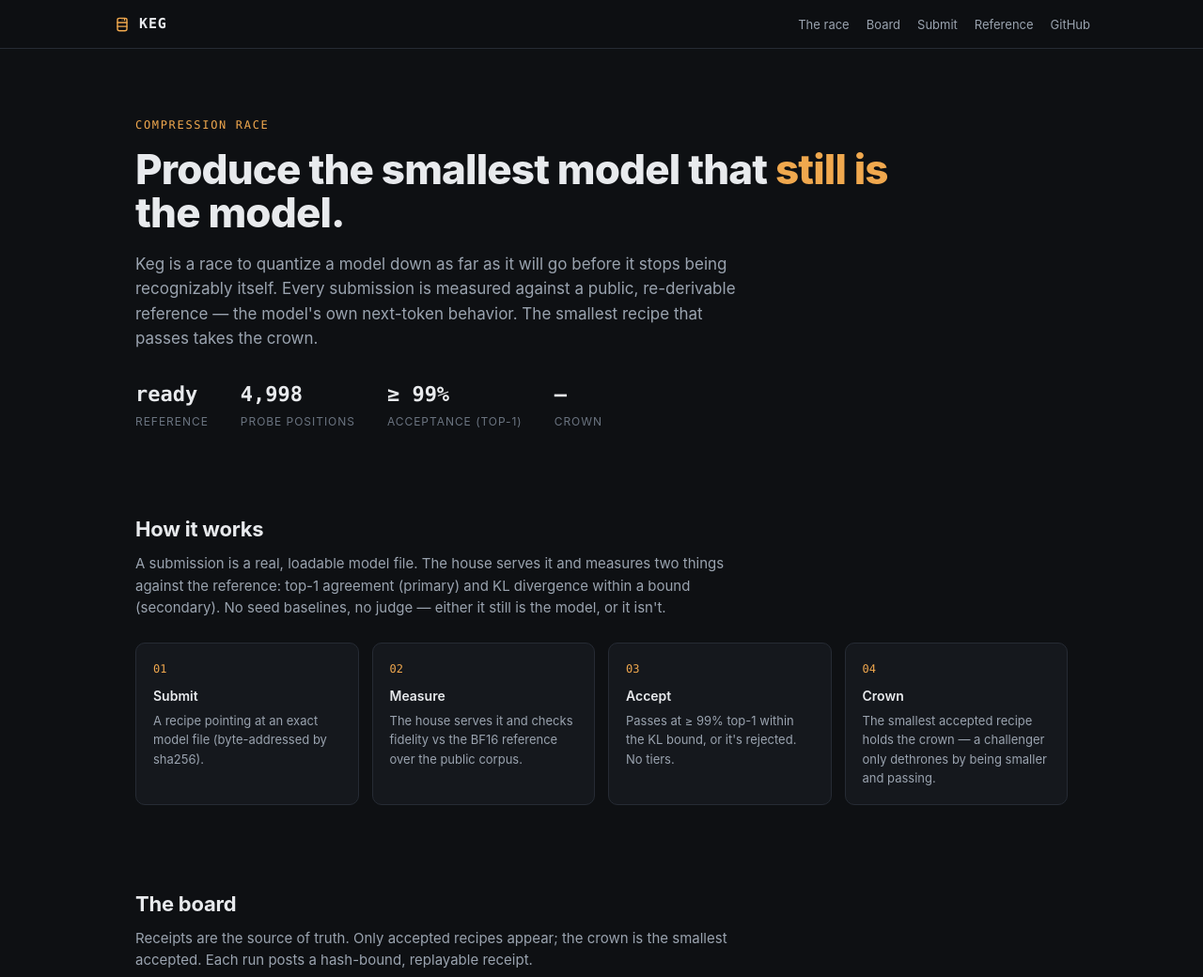
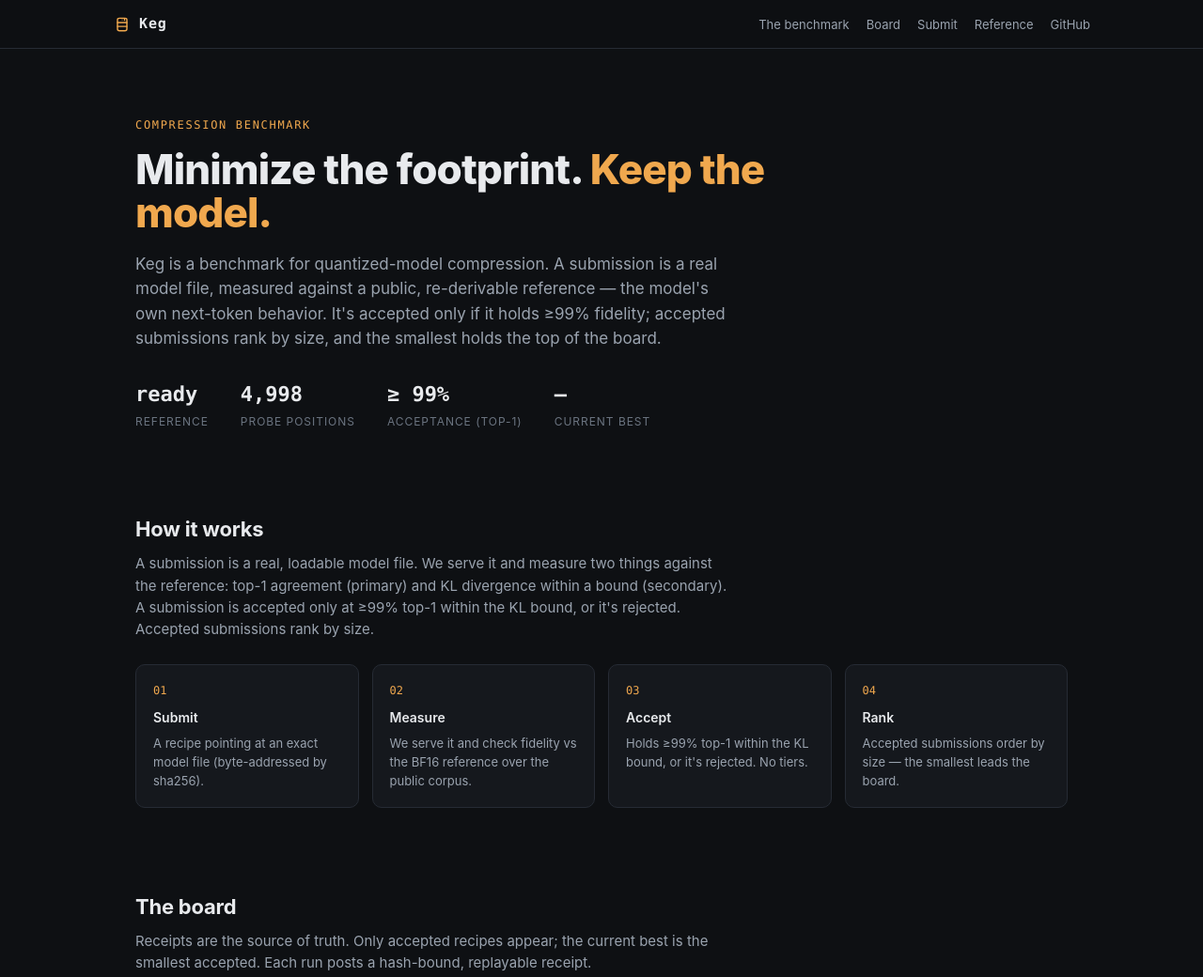
Before and after one commit to buckZz7/Keg, a plain HTML site: page docs/index.html in a window 1280 px wide. Shown: the top 1040 px of the page at 94% size. Drawn offline with Linux system fonts and the light colour scheme.

Commit message:
Keg: reframe race -> compression benchmark; Keg logo, hero copy
- Logo: Keg (not KEG).
- Hero: 'minimize the footprint, keep the model' (not 'until unrecognizable').
- Framing: benchmark/leaderboard, not race. README, RULES, lane README, site
  copy updated consistently. Repo description + homepage set.

```diff
--- a/docs/index.html
+++ b/docs/index.html
@@ -3,8 +3,8 @@
 <head>
 <meta charset="utf-8">
 <meta name="viewport" content="width=device-width, initial-scale=1">
-<title>Keg — the compression race</title>
-<meta name="description" content="Keg: a race to produce the smallest quantized model that still is the model — measured against a public, re-derivable reference.">
+<title>Keg — compression benchmark</title>
+<meta name="description" content="Keg: a benchmark for quantized-model compression — minimize the footprint while holding the model's fidelity, measured against a public, re-derivable reference.">
 <style>
   :root{
     --bg:#0e1013; --panel:#15181d; --panel2:#1a1e25; --line:#262b34;
@@ -105,10 +105,10 @@
         <circle cx="12" cy="6" r=".7" fill="currentColor" stroke="none"/>
         <path d="M15 6.5v-1.6"/>
       </svg>
-      <b>KEG</b>
+      <b>Keg</b>
     </div>
     <div class="links">
-      <a href="#race">The race</a>
+      <a href="#benchmark">The benchmark</a>
       <a href="#board">Board</a>
       <a href="#submit">Submit</a>
       <a href="#reference">Reference</a>
@@ -119,38 +119,40 @@
 
 <div class="wrap">
   <section class="hero">
-    <div class="kicker">Compression race</div>
-    <h1>Produce the smallest model that <em>still is</em> the model.</h1>
-    <p>Keg is a race to quantize a model down as far as it will go before it stops
-    being recognizably itself. Every submission is measured against a public,
-    re-derivable reference — the model's own next-token behavior. The smallest
-    recipe that passes takes the crown.</p>
+    <div class="kicker">Compression benchmark</div>
+    <h1>Minimize the footprint. <em>Keep the model.</em></h1>
+    <p>Keg is a benchmark for quantized-model compression. A submission is a
+    real model file, measured against a public, re-derivable reference — the
+    model's own next-token behavior. It's accepted only if it holds ≥99%
+    fidelity; accepted submissions rank by size, and the smallest holds the top
+    of the board.</p>
     <div class="statrow">
       <div class="stat"><div class="v" id="st-ref">—</div><div class="l">Reference</div></div>
       <div class="stat"><div class="v" id="st-n">—</div><div class="l">Probe positions</div></div>
       <div class="stat"><div class="v" id="st-bar">≥ 99%</div><div class="l">Acceptance (top-1)</div></div>
-      <div class="stat"><div class="v" id="st-crown">—</div><div class="l">Crown</div></div>
+      <div class="stat"><div class="v" id="st-crown">—</div><div class="l">Current best</div></div>
     </div>
   </section>
 
-  <section id="race">
+  <section id="benchmark">
     <h2>How it works</h2>
-    <p class="sec-sub">A submission is a real, loadable model file. The house serves it and
-    measures two things against the reference: top-1 agreement (primary) and KL
-    divergence within a bound (secondary). No seed baselines, no judge — either
-    it still is the model, or it isn't.</p>
+    <p class="sec-sub">A submission is a real, loadable model file. We serve it and measure
+    two things against the reference: top-1 agreement (primary) and KL divergence
+    within a bound (secondary). A submission is accepted only at ≥99% top-1 within
+    the KL bound, or it's rejected. Accepted submissions rank by size.</p>
     <div class="steps">
       <div class="step"><div class="n">01</div><div class="t">Submit</div><div class="d">A recipe pointing at an exact model file (byte-addressed by sha256).</div></div>
-      <div class="step"><div class="n">02</div><div class="t">Measure</div><div class="d">The house serves it and checks fidelity vs the BF16 reference over the public corpus.</div></div>
-      <div class="step"><div class="n">03</div><div class="t">Accept</div><div class="d">Passes at ≥ 99% top-1 within the KL bound, or it's rejected. No tiers.</div></div>
-      <div class="step"><div class="n">04</div><div class="t">Crown</div><div class="d">The smallest accepted recipe holds the crown — a challenger only dethrones by being smaller and passing.</div></div>
+      <div class="step"><div class="n">02</div><div class="t">Measure</div><div class="d">We serve it and check fidelity vs the BF16 reference over the public corpus.</div></div>
+      <div class="step"><div class="n">03</div><div class="t">Accept</div><div class="d">Holds ≥99% top-1 within the KL bound, or it's rejected. No tiers.</div></div>
+      <div class="step"><div class="n">04</div><div class="t">Rank</div><div class="d">Accepted submissions order by size — the smallest leads the board.</div></div>
     </div>
   </section>
 
   <section id="board">
     <h2>The board</h2>
-    <p class="sec-sub">Receipts are the source of truth. Only accepted recipes appear; the crown
-    is the smallest accepted. Each run posts a hash-bound, replayable receipt.</p>
+    <p class="sec-sub">Receipts are the source of truth. Only accepted recipes appear; the
+    current best is the smallest accepted. Each run posts a hash-bound, replayable
+    receipt.</p>
     <div class="board">
       <div class="head">
         <div class="title">glimmer-30b</div>
@@ -212,7 +214,7 @@
 
   <footer>
     <div class="wrap" style="padding:0">
-      <div>Keg — a compression race. <a href="https://github.com/buckZz7/Keg">github.com/buckZz7/Keg</a></div>
+      <div>Keg — a compression benchmark. <a href="https://github.com/buckZz7/Keg">github.com/buckZz7/Keg</a></div>
       <div class="mono" style="margin-top:6px">fixed artifact · public reference · hash-bound receipts</div>
     </div>
   </footer>
```
Also changed, not shown: 3 other files.
